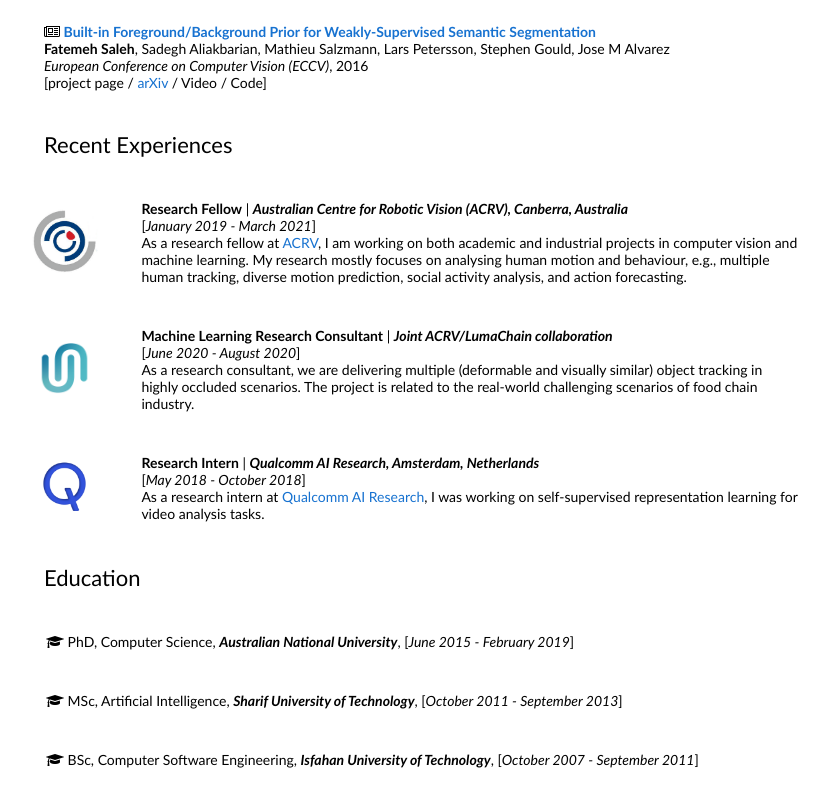
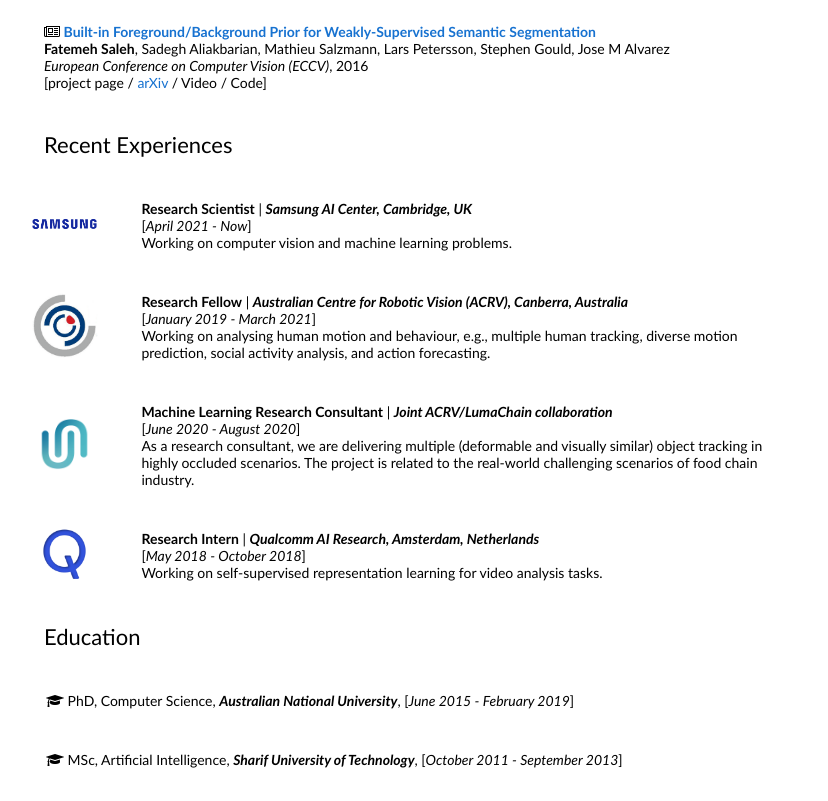
Before and after one commit to fatemeh-slh/fatemeh-slh.github.io, a website: page index.html in a window 1280 px wide. Shown: the part 2495-3296 px from the top of the page, without its empty margins (216-1044 px from the left). Drawn offline with Linux system fonts and the light colour scheme; some icons are missing.

Commit message:
Update index.html

```diff
--- a/index.html
+++ b/index.html
@@ -197,7 +197,7 @@
               [project page /
               <a href="https://arxiv.org/pdf/2012.02337">arXiv</a> /
               video /
-              code]
+    <a href="https://github.com/fatemeh-slh/ArTIST">code</a>]
             </td>
           </tr>
 
@@ -457,15 +457,28 @@
 
         <!--  Career item      -->
           <tr>
+            <td style="padding:5px;width:10%;vertical-align:middle"><img style="width:80%;max-width:80%" src="images/samsung-logo.png"></td>
+            <td width="75%" valign="center">
+                <b>Research Scientist</b> | <b><i>Samsung AI Center, Cambridge, UK</i></b>
+              <br>
+                [<i>April 2021 - Now</i>]
+              <br>
+                Working on computer vision and machine learning problems.
+            </td>
+          </tr>
+        <!--  Career item      -->
+          <tr>
             <td style="padding:5px;width:10%;vertical-align:middle"><img style="width:80%;max-width:80%" src="images/acrv.png"></td>
             <td width="75%" valign="center">
                 <b>Research Fellow</b> | <b><i>Australian Centre for Robotic Vision (ACRV), Canberra, Australia</i></b>
               <br>
                 [<i>January 2019 - March 2021</i>]
               <br>
-                As a research fellow at <a href="https://www.roboticvision.org/">ACRV</a>,
+<!--                 As a research fellow at <a href="https://www.roboticvision.org/">ACRV</a>,
                 I am working on both academic and industrial projects in computer vision and machine learning.
                 My research mostly focuses on analysing human motion and behaviour, e.g., multiple human tracking, diverse motion prediction,
+                social activity analysis, and action forecasting. -->
+              Working on analysing human motion and behaviour, e.g., multiple human tracking, diverse motion prediction,
                 social activity analysis, and action forecasting.
             </td>
           </tr>
@@ -491,8 +504,7 @@
               <br>
                 [<i>May 2018 - October 2018</i>]
               <br>
-                As a research intern at <a href="https://www.qualcomm.com/invention/artificial-intelligence/ai-research">Qualcomm AI Research</a>,
-                I was working on self-supervised representation learning for video analysis tasks.
+                Working on self-supervised representation learning for video analysis tasks.
             </td>
           </tr>
 
```
